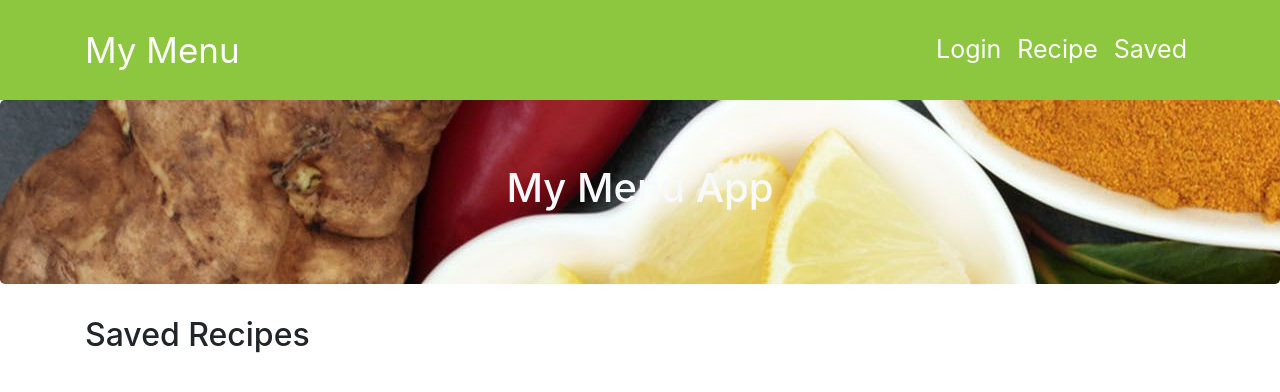
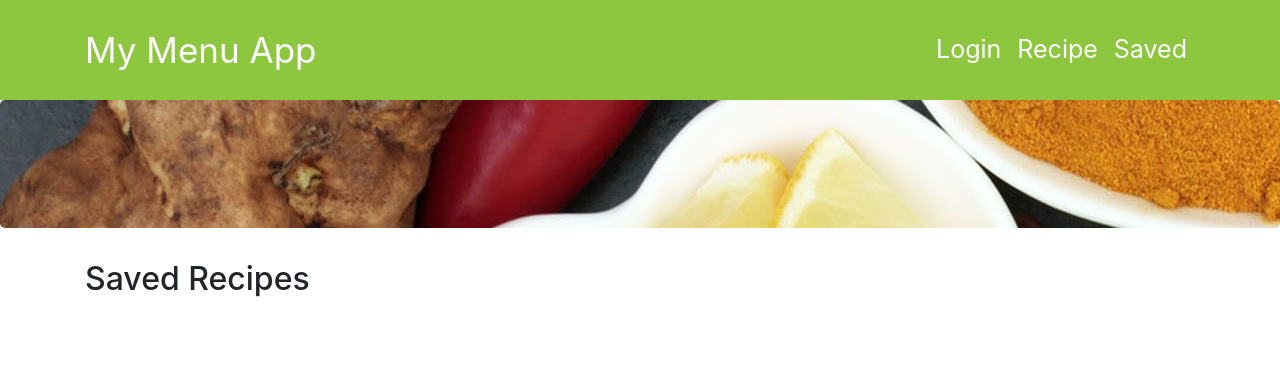
Before and after one commit to haneymason22/My_Menu_App, a React (Create React App) app in the folder client/: page / in a window 1280 px wide. Shown: the top 392 px of the page. Built offline with nearby package versions, Linux system fonts and the light colour scheme.

Commit message:
navbar brand changed

```diff
--- a/client/src/components/Header/index.js
+++ b/client/src/components/Header/index.js
@@ -1,11 +1,12 @@
 import React from "react";
 import "./style.css";
+import "./logo.png"
 
 function Header() {
     return (
         <div className="jumbotron text-center">
             <div className="container text-light">
-                <h1>My Menu App</h1>
+
             </div>
         </div>
     );
--- a/client/src/components/Header/style.css
+++ b/client/src/components/Header/style.css
@@ -1,3 +1,12 @@
 .jumbotron {
     background-image: url(food.jpg);
 }
+
+.header {
+    color: orange
+}
+
+.img {
+    width: 30px;
+    height: 30px;
+}
--- a/client/src/components/Nav/index.js
+++ b/client/src/components/Nav/index.js
@@ -7,7 +7,7 @@ function Nav() {
 
     <nav className="navbar navbar-expand-lg text-light">
             <div className="container">
-                <Link className="navbar-brand" to="/">My Menu</Link>
+                <Link className="navbar-brand" to="/">My Menu App</Link>
                 <ul className="navbar-nav">
                 <li className="nav-item">
                         <Link
--- a/client/src/components/Nav/style.css
+++ b/client/src/components/Nav/style.css
@@ -1,10 +1,6 @@
 .navbar{
     background-color: #8dc63f !important;
     height: 100px;
-}
-
-.navbar-brand{
-    font-size: 35px;
 }
 
 a {
@@ -23,3 +19,16 @@ a {
 .nav-item {
     font-size: 25px;
 }
+
+.img {
+    width: 10px;
+    height: 10px
+}
+
+.logo-image {
+    width: 46px;
+    height: 46px;
+    border-radius: 50%;
+    overflow: hidden;
+    margin-top: -6px;
+}
```
Also changed, not shown: client/src/components/Nav/logo.png (added).
